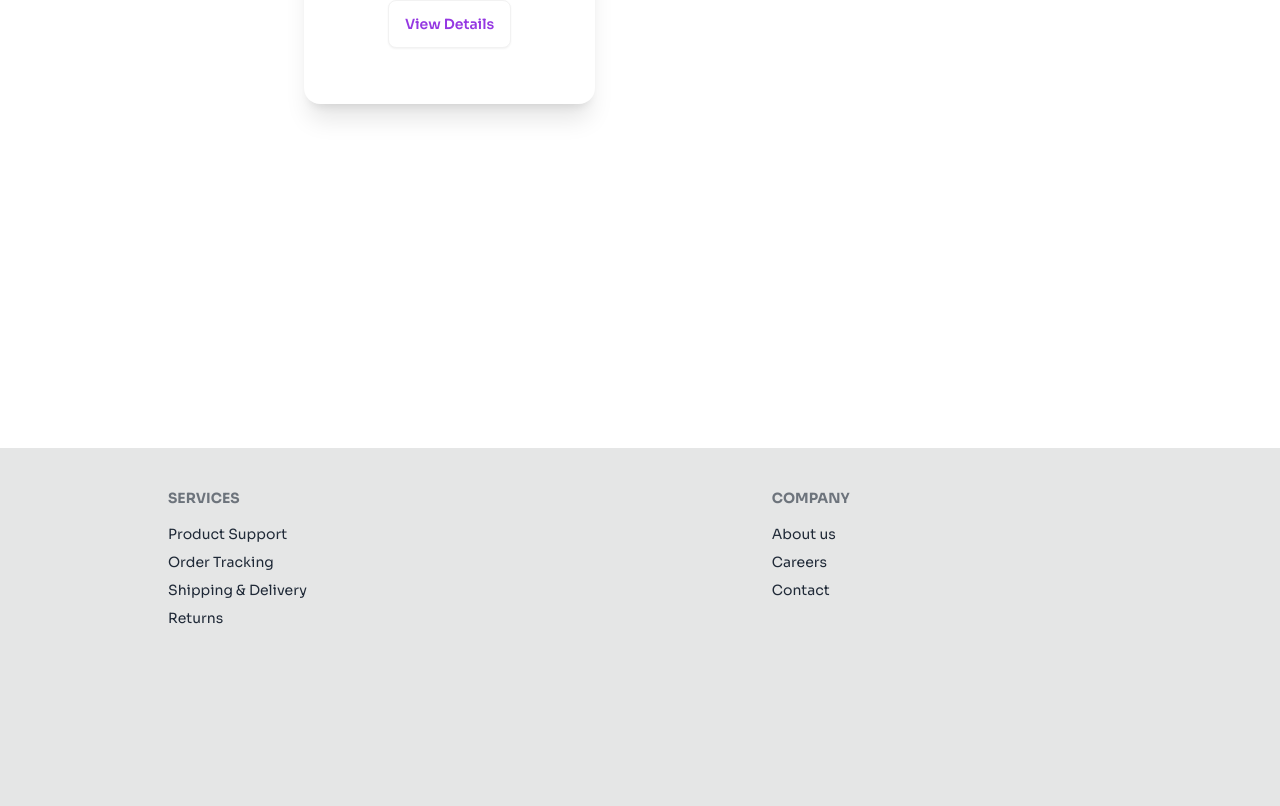
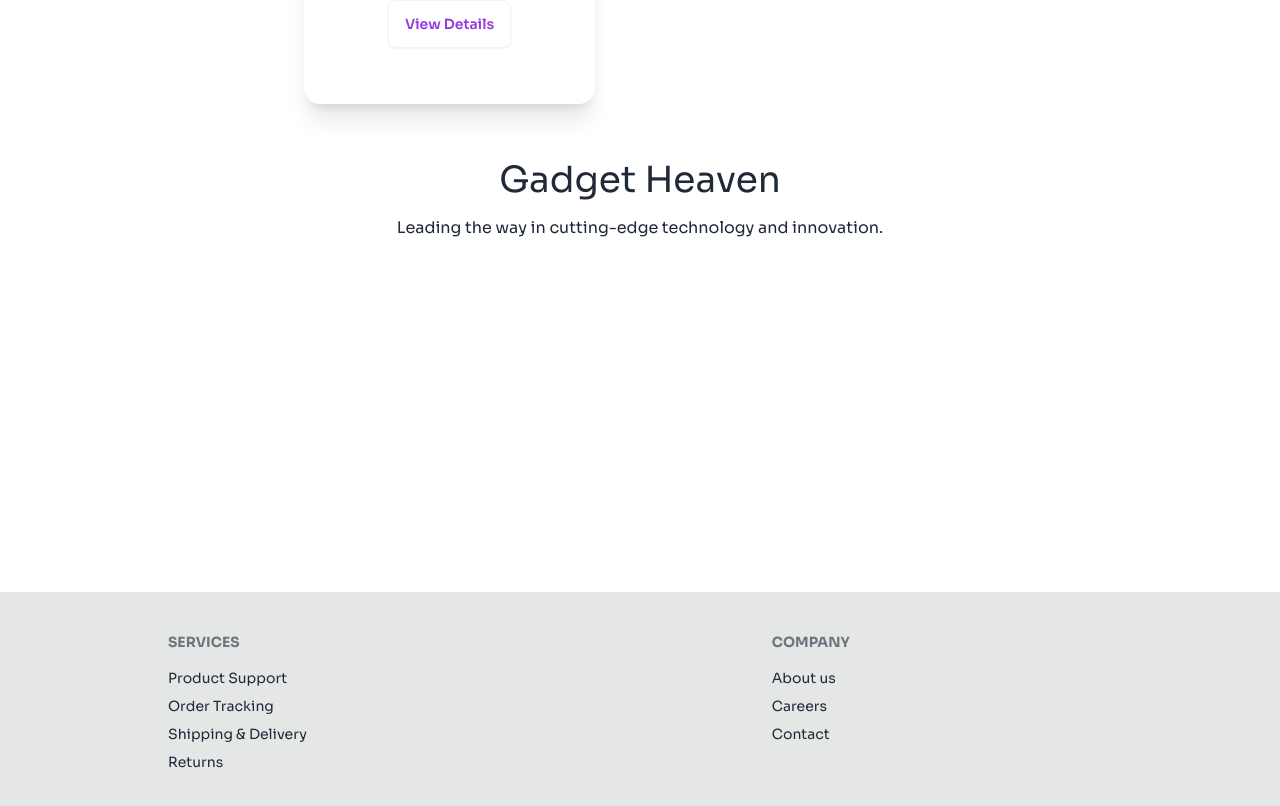
Before and after one commit to SHARIFA-AKHTER/assignment-eight-react-router-dom, a React (Vite) app: page / in a window 1280 px wide. Shown: the part 3280-4086 px from the top of the page. Built offline with nearby package versions, Linux system fonts and the light colour scheme.

Commit message:
added an gadgethaven file

```diff
--- /dev/null
+++ b/src/components/GadgetHeaven/GadgetHeaven.jsx
@@ -0,0 +1,12 @@
+import React from 'react';
+
+const GadgetHeaven = () => {
+    return (
+        <div className=" flex flex-col items-center justify-center gap-4 text-center py-8">
+        <h2 className="text-4xl">Gadget Heaven</h2>
+        <p>Leading the way in cutting-edge technology and innovation.</p>
+    </div>
+    );
+};
+
+export default GadgetHeaven;
--- a/src/components/Gatgets/Gadgets.jsx
+++ b/src/components/Gatgets/Gadgets.jsx
@@ -6,6 +6,7 @@ const Gadgets = () => {
     const [gadgets,setGadgets] = useState([])
     const[filteredGadgets,setFilteredGadgets] = useState([]);
     const[category,setCategory] = useState('all');
+
 
     useEffect(() => {
         fetch('./gadgetsData.json')
--- a/src/components/Home/Home.jsx
+++ b/src/components/Home/Home.jsx
@@ -1,10 +1,13 @@
 import React from 'react';
 import Banner from '../Banner/Banner';
-import Gadgets from '../Gatgets/Gadgets';
+ import Gadgets from '../Gatgets/Gadgets';
 import ExploreCut from '../ExploreCut/ExploreCut';
+import { Outlet } from 'react-router-dom';
+import GadgetHeaven from '../GadgetHeaven/GadgetHeaven';
 
 
 const Home = () => {
+
     return (
         <div>
 
@@ -12,12 +15,15 @@ const Home = () => {
 
           </Banner>
 
-          <ExploreCut></ExploreCut>
+          <ExploreCut>
 
-            <Gadgets>
+          </ExploreCut>
+
+             <Gadgets>
 
             </Gadgets>
 
+            <GadgetHeaven></GadgetHeaven>
 
         </div>
     );
```
